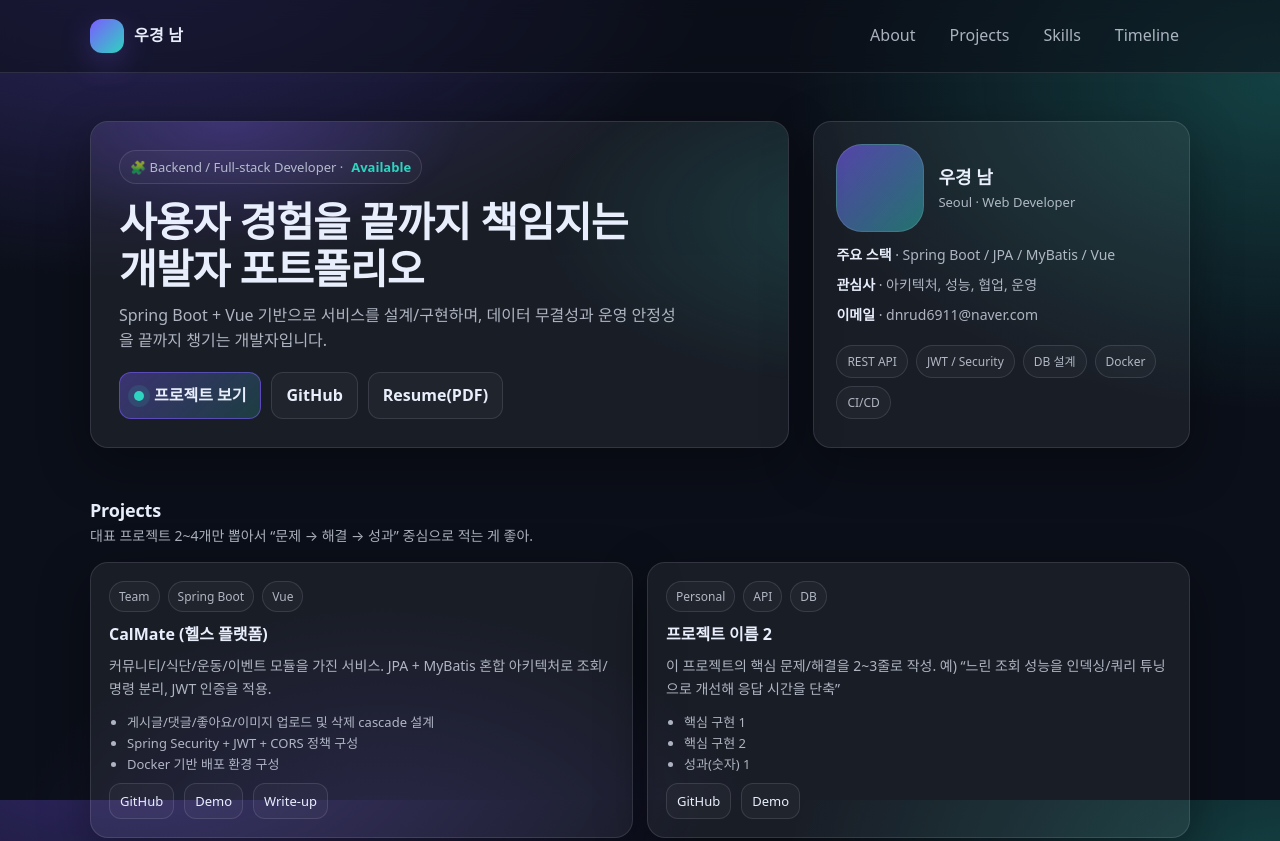
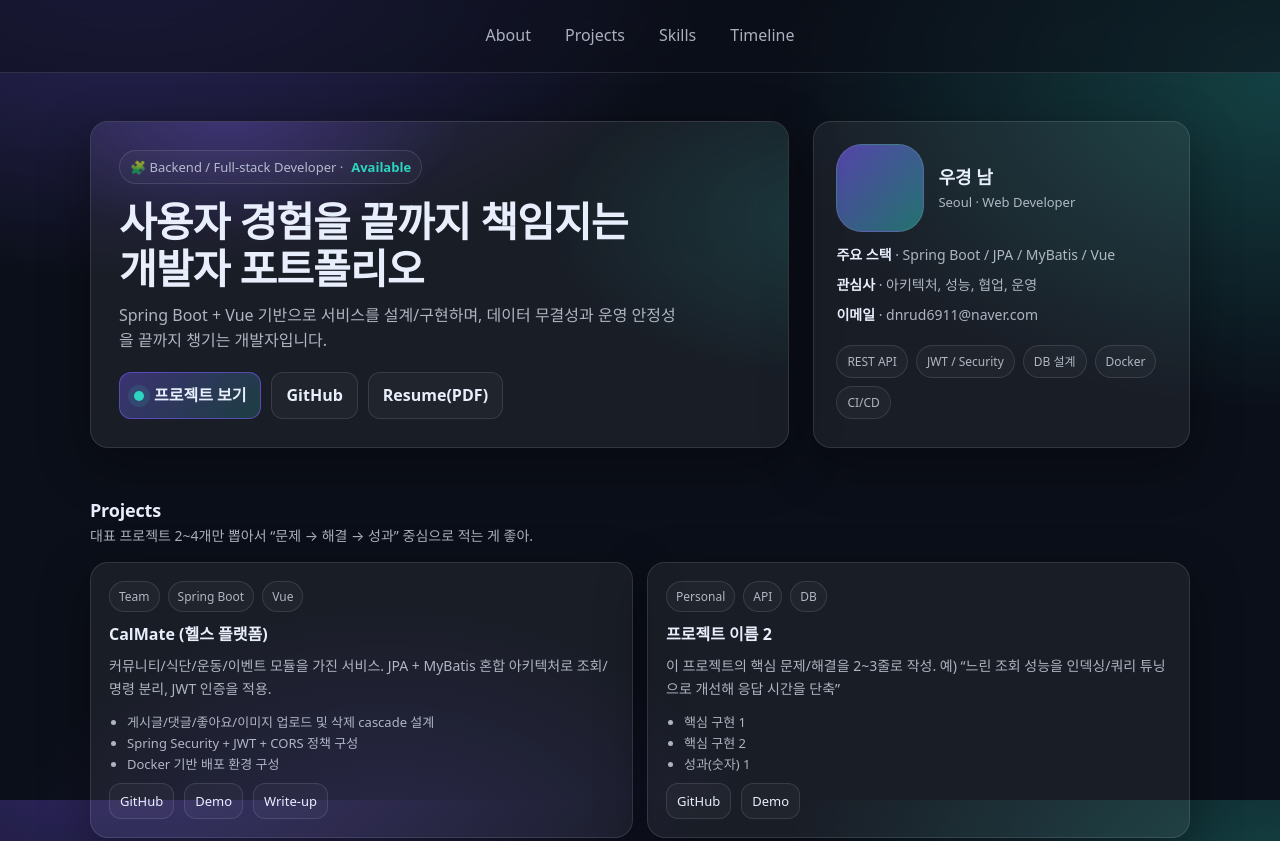
Before and after one commit to woo-kyoung-nam/portfolio, a plain HTML site: page index.html in a window 1280 px wide. Shown: the top 841 px of the page. Drawn offline with Linux system fonts and the light colour scheme.

Commit message:
상단 헤더바 수정

```diff
--- a/index.html
+++ b/index.html
@@ -62,10 +62,12 @@
     .nav{
       display:flex;
       align-items:center;
-      justify-content:space-between;
+      justify-content:center; /* ✅ 가운데 정렬 */
       gap:16px;
       padding: 14px 0;
     }
+
+    /* ✅ 왼쪽 브랜드(로고/이름) 제거했지만 CSS는 남겨둠(호환용) */
     .brand{
       display:flex;
       align-items:center;
@@ -79,11 +81,12 @@
       background: linear-gradient(135deg, var(--brand), var(--brand-2));
       box-shadow: 0 10px 30px rgba(124,92,255,.25);
     }
+
     .nav-links{
       display:flex;
       gap:12px;
       flex-wrap:wrap;
-      justify-content:flex-end;
+      justify-content:center; /* ✅ 메뉴 자체도 가운데 */
     }
     .nav-links a{
       padding: 8px 10px;
@@ -359,10 +362,7 @@
   <header>
     <div class="container">
       <div class="nav">
-        <a class="brand" href="#top" aria-label="home">
-          <div class="logo"></div>
-          <span>우경 남</span>
-        </a>
+        <!-- ✅ 왼쪽 브랜드(로고+이름) 제거 -->
 
         <nav class="nav-links" aria-label="primary">
           <a href="#about">About</a>
```
